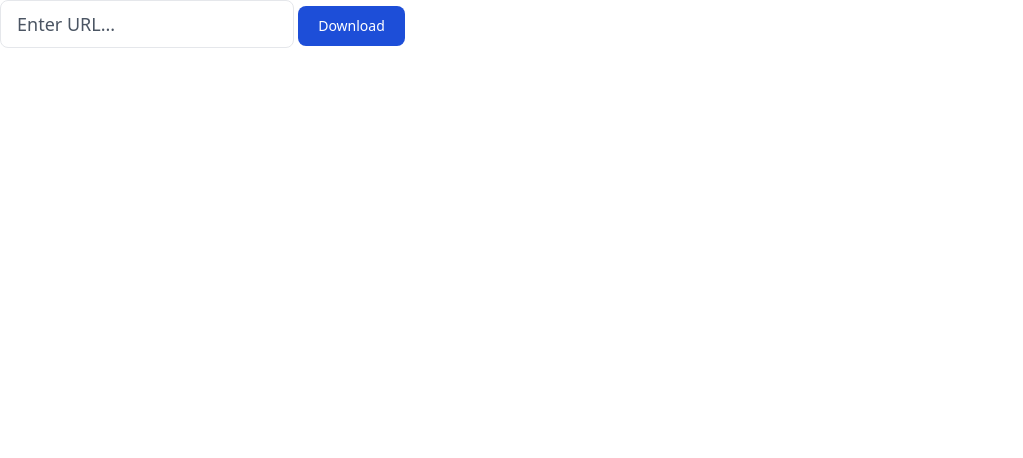
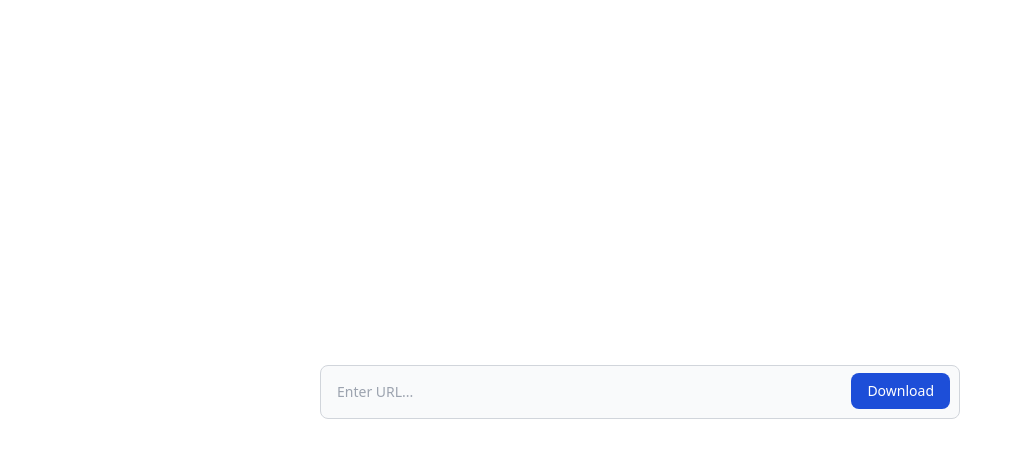
Before and after one commit to ericspring08/OpenTube, a website: page index.html in a window 1280 px wide. Shown: the whole page, without its empty margins (0-1023 px from the left). Drawn offline with nearby package versions, Linux system fonts and the light colour scheme.

Commit message:
update ui

```diff
--- /dev/null
+++ b/index.css
@@ -0,0 +1,3 @@
+@tailwind base;
+@tailwind components;
+@tailwind utilities;
--- a/index.html
+++ b/index.html
@@ -5,13 +5,20 @@
           <meta name="viewport" content="width=device-width, initial-scale=1">
           <script src="https://cdn.tailwindcss.com"></script>
      </head>
-     <body>
-          <input id="video-link" class="h-12 px-4 mb-2 text-lg text-gray-700 placeholder-gray-600 border rounded-lg focus:shadow-outline" type="text" placeholder="Enter URL..."/>
-          <button
-               type="button"
-               class="text-white bg-blue-700 hover:bg-blue-800 focus:ring-4 focus:ring-blue-300 font-medium rounded-lg text-sm px-5 py-2.5 mr-2 mb-2 dark:bg-blue-600 dark:hover:bg-blue-700 focus:outline-none dark:focus:ring-blue-800"
-               onclick="window.location = '/download?url=' + encodeURIComponent(document.getElementById('video-link').value)"
-               >Download
-          </button>
+     <body class="bg-white dark: bg-gray-800">
+          <div class = "flex justify-center items-center h-screen">
+               <form class = "w-1/2">
+                    <div class="relative">
+                         <input type="search" id="video-link" class="block p-4 w-full text-sm text-gray-900 bg-gray-50 rounded-lg border border-gray-300 focus:ring-blue-500 focus:border-blue-500 dark:bg-gray-700 dark:border-gray-600 dark:placeholder-gray-400 dark:text-white dark:focus:ring-blue-500 dark:focus:border-blue-500" placeholder="Enter URL..." required>
+                         <button
+                              type="submit"
+                              class="text-white absolute right-2.5 bottom-2.5 bg-blue-700 hover:bg-blue-800 focus:ring-4 focus:outline-none focus:ring-blue-300 font-medium rounded-lg text-sm px-4 py-2 dark:bg-blue-600 dark:hover:bg-blue-700 dark:focus:ring-blue-800"
+                              onclick="window.location = '/download?url=' + encodeURIComponent(document.getElementById('video-link').value)"
+                              >Download
+                         </button>
+                    </div>
+               </form>
+          </div>
+
      </body>
 </html>
--- a/package.json
+++ b/package.json
@@ -13,5 +13,8 @@
     "express": "^4.18.1",
     "html": "^1.0.0",
     "ytdl-core": "^4.11.0"
+  },
+  "devDependencies": {
+    "tailwindcss": "^3.1.6"
   }
 }
```
Also changed, not shown: tailwind.config.js (added, +8 -0 lines), 1 other file.
